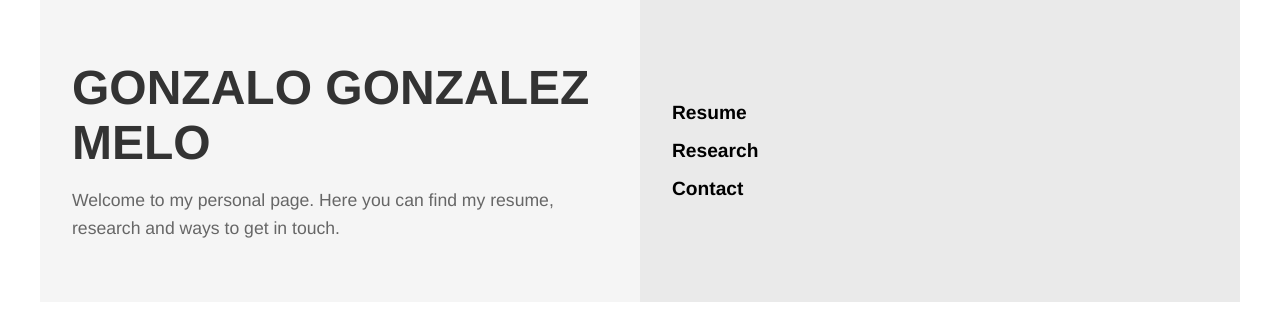
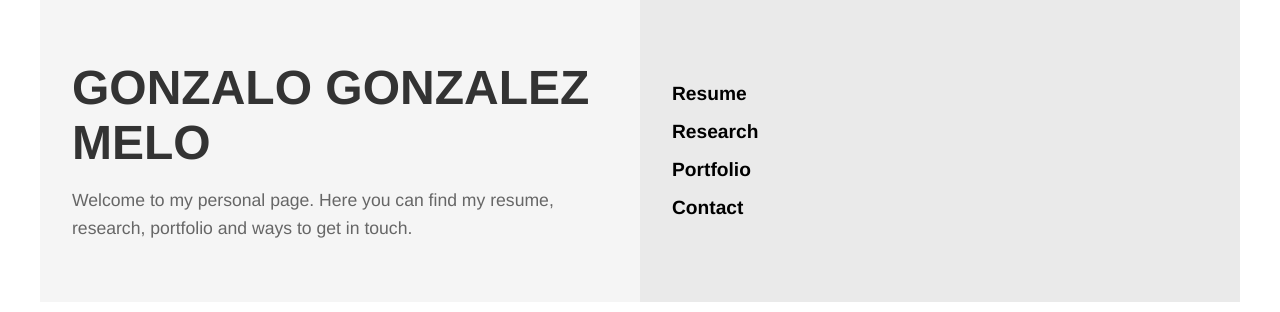
Before and after one commit to gtgonza/gtgonza.github.io, a plain HTML site: page index.html in a window 1280 px wide. Shown: the top 312 px of the page. Drawn offline with Linux system fonts and the light colour scheme.

Commit message:
Update index.html

```diff
--- a/index.html
+++ b/index.html
@@ -157,7 +157,7 @@
             <div class="top-left">
                 <h1>Gonzalo Gonzalez Melo</h1>
                 <p>
-                    Welcome to my personal page. Here you can find my resume, research and ways to get in touch.
+                    Welcome to my personal page. Here you can find my resume, research, portfolio and ways to get in touch.
                 </p>
             </div>
             <!-- Right column: Links -->
@@ -165,6 +165,7 @@
                 <div class="links">
                     <a href="https://www.dropbox.com/scl/fi/8miegl7ggapafphw6euer/CV.pdf?rlkey=7bi0zzfkqan2h5wby5aq302qp&dl=0">Resume</a>
                     <a href="http://gtgonza.github.io/research.html">Research</a>
+                    <a href="http://gtgonza.github.io/portfolio.html">Portfolio</a>
                     <a href="http://gtgonza.github.io/contact.html">Contact</a>
                 </div>
             </div>
```
